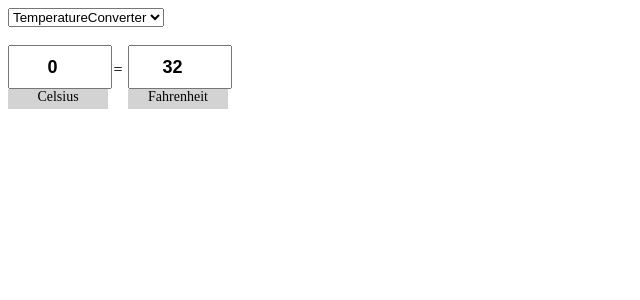
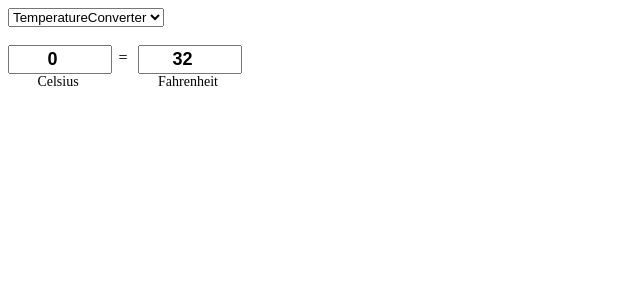
Before and after one commit to kvnchen/frontEndPractice, a Next.js app: page / in a window 1280 px wide. Shown: the top 300 px of the page, without its empty margins (0-640 px from the left). Built offline with nearby package versions, Linux system fonts and the light colour scheme.

Commit message:
temp css cleanup

```diff
--- a/src/app/temperature/styles.module.css
+++ b/src/app/temperature/styles.module.css
@@ -1,36 +1,42 @@
 .converter {
   display: flex;
+  height: 50px;
+  width: 230px;
 }
 
 .section {
   display: inline-block;
   width: 100px;
-  height: 60px;
+  height: 50px;
 }
 
 .p {
   display: inline-block;
   text-align: center;
-  width: 20px;
+  height: 50px;
+  width: 30px;
+  margin: 0;
+  line-height: 25px;
 }
 
 .section > input {
   display: block;
   width: 100px;
-  height: 40px;
+  height: 25px;
   padding: 0px;
   padding-block: 0px;
   padding-inline: 0px;
   font-size: 18px;
   font-weight: bold;
   text-align: center;
+  align-items: center;
 }
 
 .section > label {
   display: block;
   width: 100px;
-  height: 20px;
+  height: 25px;
   font-size: 14px;
   text-align: center;
-  background-color: lightgray;
+  /* background-color: lightgray; */
 }
```
